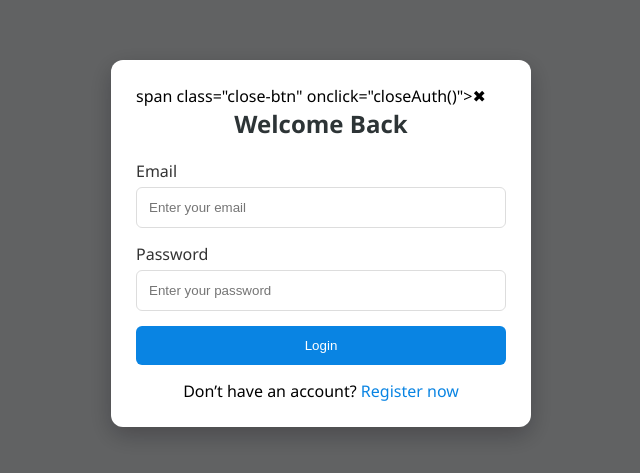
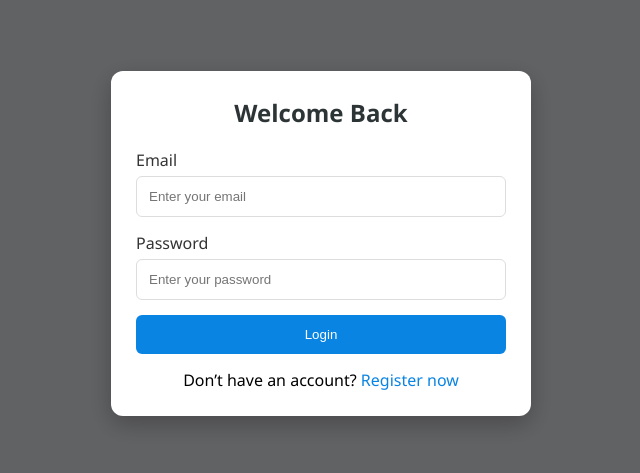
Before and after one commit to RML1209/KARIAKOO, a plain HTML site: page index3.html in a window 1280 px wide. Shown: the part 157-630 px from the top of the page, without its empty margins (319-959 px from the left). Drawn offline with Linux system fonts and the light colour scheme.

Commit message:
Update index3.html

```diff
--- a/index3.html
+++ b/index3.html
@@ -85,7 +85,7 @@
   <!-- Overlay Auth -->
   <div class="overlay" id="authOverlay">
     <div class="auth-box">
-      span class="close-btn" onclick="closeAuth()">✖</span
+
 
       <!-- LOGIN -->
       <div id="loginForm">
```
